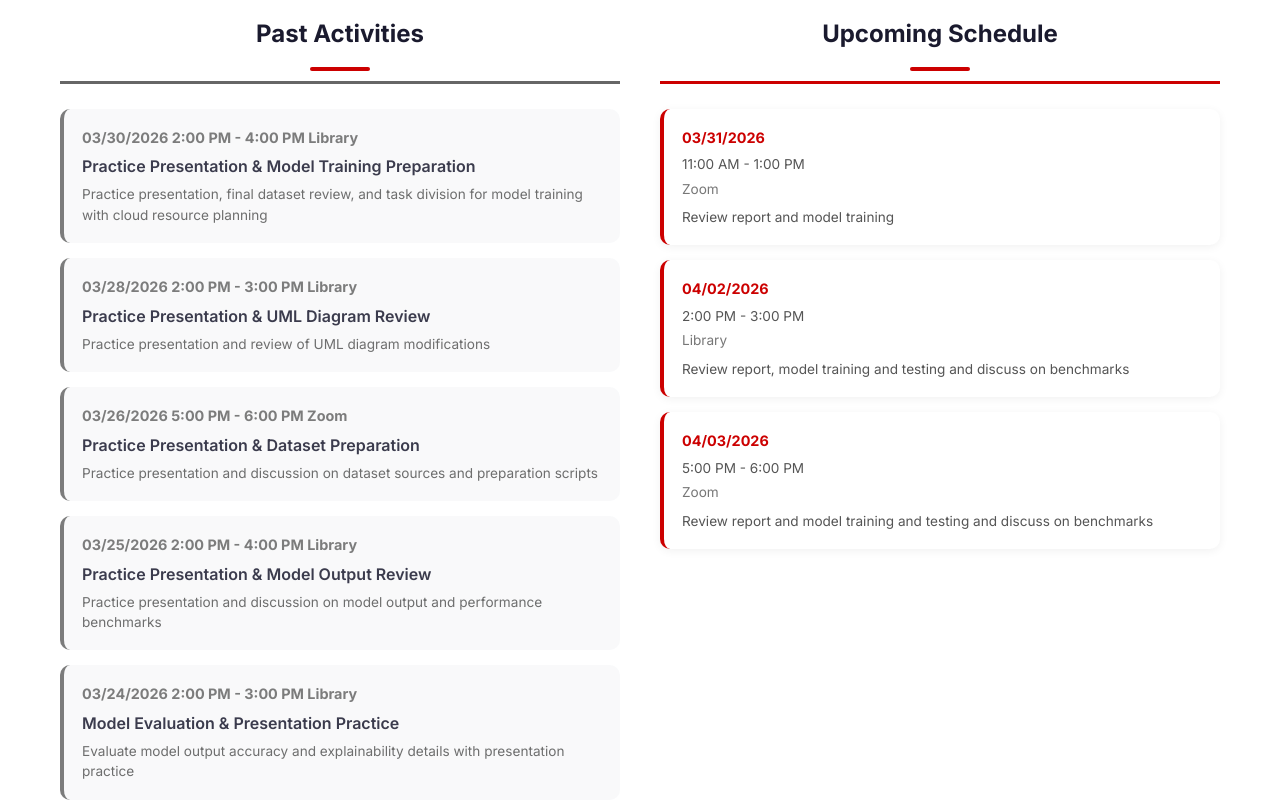
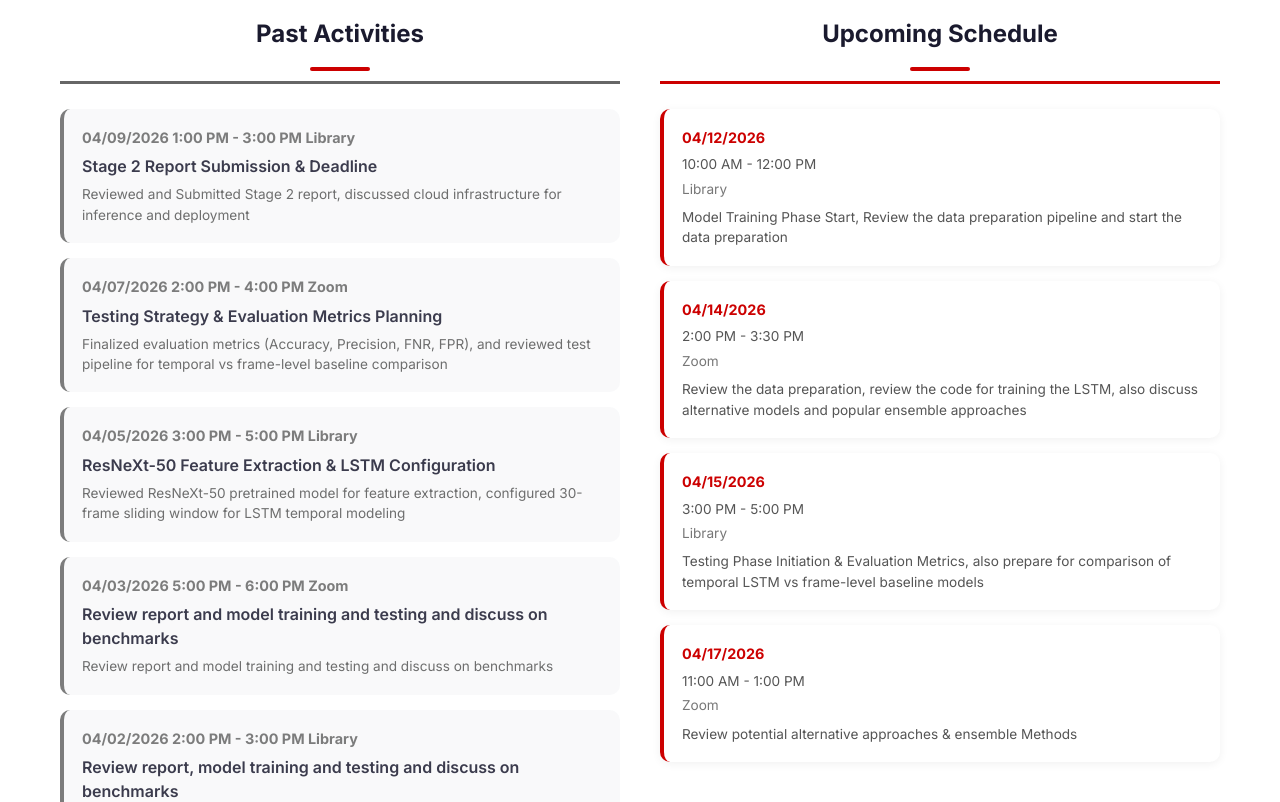
Before and after one commit to abhikarki/deepfake-detection-team-page, a React (Vite) app: page / in a window 1280 px wide. Shown: the part 920-1722 px from the top of the page. Built offline with nearby package versions, Linux system fonts and the light colour scheme.

Commit message:
updated schedules

```diff
--- a/src/App.jsx
+++ b/src/App.jsx
@@ -29,7 +29,15 @@ function App() {
     }
   ];
 
+
+
   const pastMeetings = [
+    { date: "04/09/2026    1:00 PM - 3:00 PM    Library", title: "Stage 2 Report Submission & Deadline", summary: "Reviewed and Submitted Stage 2 report, discussed cloud infrastructure for inference and deployment" },
+    { date: "04/07/2026    2:00 PM - 4:00 PM    Zoom", title: "Testing Strategy & Evaluation Metrics Planning", summary: "Finalized evaluation metrics (Accuracy, Precision, FNR, FPR), and reviewed test pipeline for temporal vs frame-level baseline comparison" },
+    { date: "04/05/2026    3:00 PM - 5:00 PM    Library", title: "ResNeXt-50 Feature Extraction & LSTM Configuration", summary: "Reviewed ResNeXt-50 pretrained model for feature extraction, configured 30-frame sliding window for LSTM temporal modeling" },
+    { date: "04/03/2026    5:00 PM - 6:00 PM    Zoom", title: "Review report and model training and testing and discuss on benchmarks", summary: "Review report and model training and testing and discuss on benchmarks" },
+    { date: "04/02/2026    2:00 PM - 3:00 PM    Library", title: "Review report, model training and testing and discuss on benchmarks", summary: "Review report, model training and testing and discuss on benchmarks" },
+    { date: "03/31/2026    11:00 AM - 1:00 PM    Zoom", title: "Review report and model training", summary: "Review report and model training" },
     { date: "03/30/2026    2:00 PM - 4:00 PM    Library", title: "Practice Presentation & Model Training Preparation", summary: "Practice presentation, final dataset review, and task division for model training with cloud resource planning" },
     { date: "03/28/2026    2:00 PM - 3:00 PM    Library", title: "Practice Presentation & UML Diagram Review", summary: "Practice presentation and review of UML diagram modifications" },
     { date: "03/26/2026    5:00 PM - 6:00 PM    Zoom", title: "Practice Presentation & Dataset Preparation", summary: "Practice presentation and discussion on dataset sources and preparation scripts" },
@@ -60,9 +68,10 @@ function App() {
   ];
 
   const upcomingMeetings = [
-        { date: "03/31/2026", time: "11:00 AM - 1:00 PM", location: "Zoom", agenda: "Review report and model training" },
-        { date: "04/02/2026", time: "2:00 PM - 3:00 PM", location: "Library", agenda: "Review report, model training and testing and discuss on benchmarks" },
-        { date: "04/03/2026", time: "5:00 PM - 6:00 PM", location: "Zoom", agenda: "Review report and model training and testing and discuss on benchmarks" },
+        { date: "04/12/2026", time: "10:00 AM - 12:00 PM", location: "Library", agenda: "Model Training Phase Start, Review the data preparation pipeline and start the data preparation" },
+        { date: "04/14/2026", time: "2:00 PM - 3:30 PM", location: "Zoom", agenda: "Review the data preparation, review the code for training the LSTM, also discuss alternative models and popular ensemble approaches" },
+        { date: "04/15/2026", time: "3:00 PM - 5:00 PM", location: "Library", agenda: "Testing Phase Initiation & Evaluation Metrics, also prepare for comparison of temporal LSTM vs frame-level baseline models" },
+        { date: "04/17/2026", time: "11:00 AM - 1:00 PM", location: "Zoom", agenda: "Review potential alternative approaches & ensemble Methods" },
       ];
 
   return (
```
